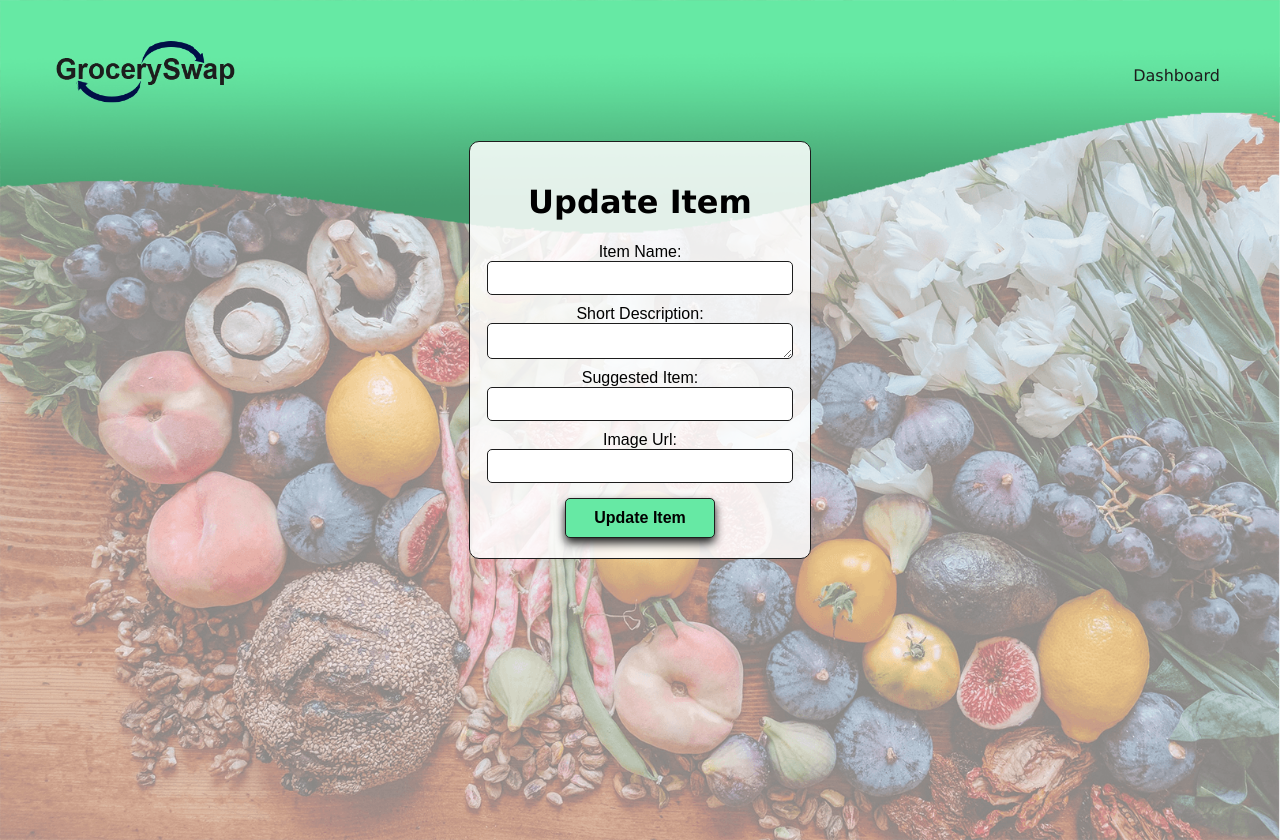
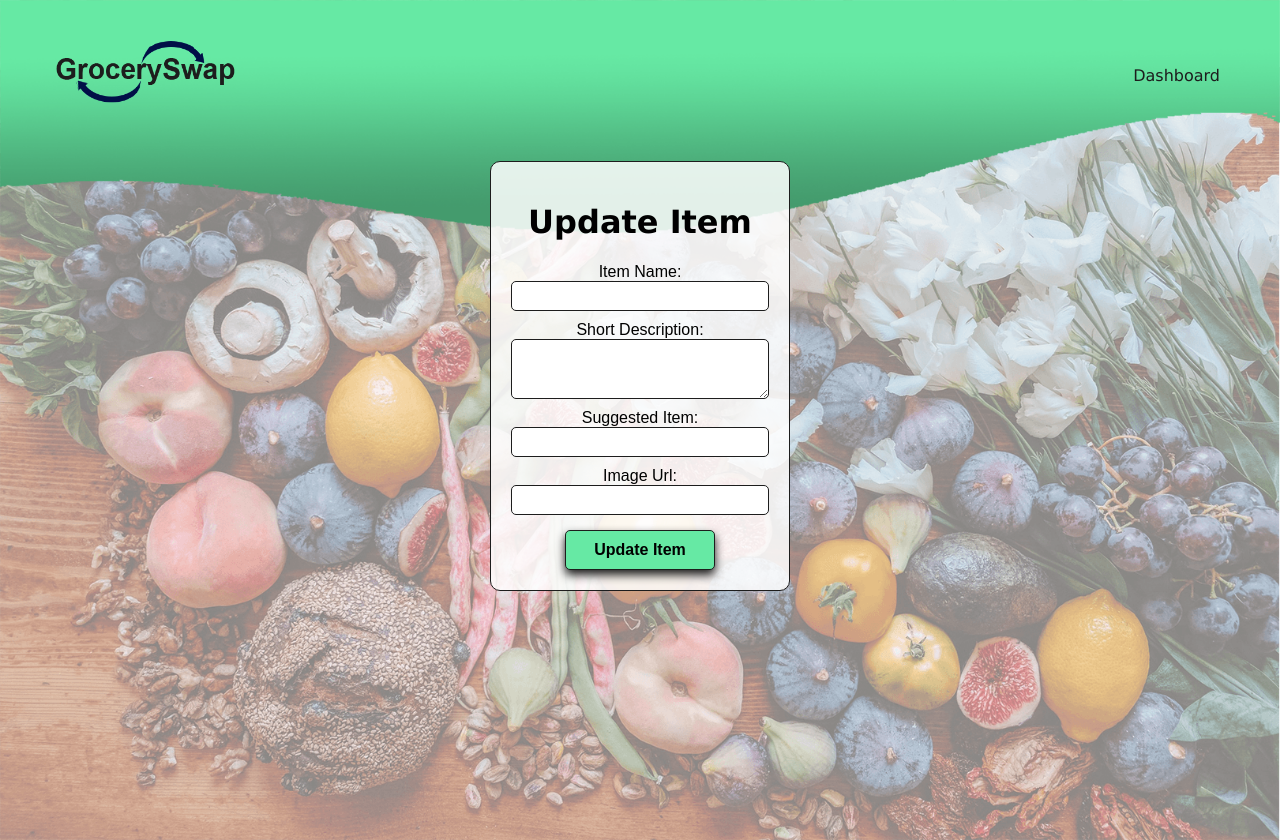
Before and after one commit to RobertsonTanya/Neighborhood-Bartering, a React (Create React App) app in the folder client/: page /update/1 in a window 1280 px wide. Built offline with nearby package versions, Linux system fonts and the light colour scheme; no server answers.

Commit message:
tweaking styling across site for uniformity

```diff
--- a/client/src/components/CreateItemForm.js
+++ b/client/src/components/CreateItemForm.js
@@ -72,7 +72,7 @@ const CreateItemForm = (props) => {
 
           <label>Short Description: </label>
           <textarea
-            className={styles.input}
+            className={`${styles.input} ${styles.textarea}`}
             name="description"
             type="text"
             value={description}
--- a/client/src/components/UpdateMyItems.js
+++ b/client/src/components/UpdateMyItems.js
@@ -74,7 +74,7 @@ const UpdateMyItems = (props) => {
 
           <label>Short Description: </label>
           <textarea
-            className={styles.input}
+            className={`${styles.input} ${styles.textarea}`}
             name="description"
             type="text"
             value={description}
--- a/client/src/styles/createItemForm.module.css
+++ b/client/src/styles/createItemForm.module.css
@@ -20,6 +20,7 @@
   background-color: rgba(255, 255, 255, 0.85);
   border: 1px solid #1d1d1d;
   border-radius: 10px;
+  box-sizing: border-box;
   margin: 10px;
   padding: 20px;
   width: 300px;
@@ -31,11 +32,17 @@
 .input {
   font-family: Verdana, Geneva, Tahoma, sans-serif;
   height: 30px;
-  width: 300px;
+  width: 100%;
   border-radius: 5px;
   border: 1px solid #1d1d1d;
+  box-sizing: border-box;
   margin-bottom: 10px;
 }
+
+.input.textarea {
+  height: 60px;
+}
+
 label {
   font-family: Arial, Helvetica, sans-serif;
   font-size: 16px;
--- a/client/src/styles/myItemDisplay.module.css
+++ b/client/src/styles/myItemDisplay.module.css
@@ -6,6 +6,7 @@
   background-color: rgba(255,255,255,0.85);
   border: 1px solid #1d1d1d;
   border-radius: 10px;
+  margin-top: 20px;
   padding: 20px 0;
 }
 
--- a/client/src/styles/updateMyItems.module.css
+++ b/client/src/styles/updateMyItems.module.css
@@ -4,6 +4,7 @@
 
 .formContainer {
   margin-bottom: 20px;
+  margin-top: 20px;
   max-width: 1200px;
   display: flex;
   justify-content: space-around;
@@ -20,6 +21,7 @@
   background-color: rgba(255, 255, 255, 0.85);
   border: 1px solid #1d1d1d;
   border-radius: 10px;
+  box-sizing: border-box;
   margin: 10px;
   padding: 20px;
   width: 300px;
@@ -31,10 +33,15 @@
 .input {
   font-family: Verdana, Geneva, Tahoma, sans-serif;
   height: 30px;
-  width: 300px;
+  width: 100%;
   border-radius: 5px;
   border: 1px solid #1d1d1d;
+  box-sizing: border-box;
   margin-bottom: 10px;
+}
+
+.input.textarea {
+  height: 60px;
 }
 
 label {
```
